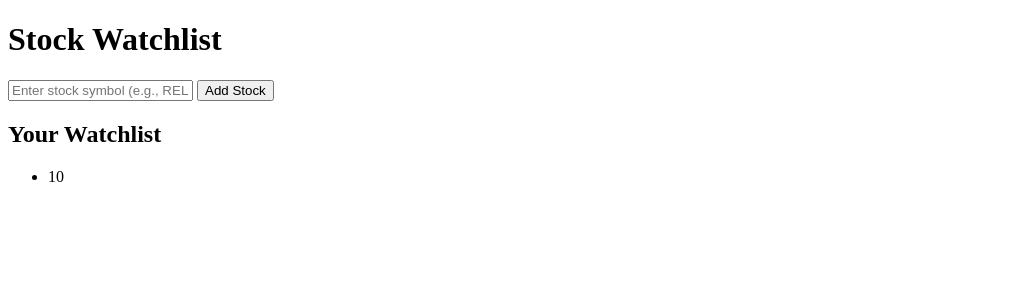
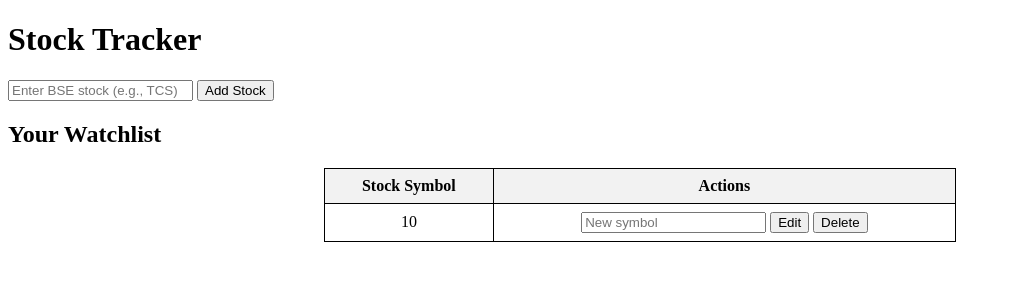
Before and after one commit to vnalt/stock_tracker, a Flask app: template templates/index.html in a window 1280 px wide. Shown: the top 300 px of the page, without its empty margins (0-1011 px from the left). Run offline with Flask 3, Linux system fonts and the light colour scheme; the template is opened without the code that fills it: most values are stand-ins (such as "Sample title", 1, 10 or a date in 2020).

Commit message:
Add watchlist CRUD and BSE autocomplete

```diff
--- a/app.py
+++ b/app.py
@@ -8,16 +8,20 @@ import os
 from dotenv import load_dotenv
 import time
 import threading
+import pandas as pd
 
 app = Flask(__name__)
 
-# Load environment variables (for email credentials)
+# Load environment variables
 load_dotenv()
-print("Loaded .env - EMAIL_ADDRESS:", os.getenv("EMAIL_ADDRESS"))  # Debug line
 EMAIL_ADDRESS = os.getenv("EMAIL_ADDRESS")
 EMAIL_PASSWORD = os.getenv("EMAIL_PASSWORD")
 
-# Watchlist stored in memory (simple for now)
+# Load BSE stock list (assumes Equity.csv is in the project folder)
+bse_stocks = pd.read_csv("Equity.csv")
+stock_dict = bse_stocks.set_index("Security Code").to_dict()["Security Name"]
+
+# Watchlist stored in memory (resets on restart)
 watchlist = []
 
 @app.route("/", methods=["GET", "POST"])
@@ -25,19 +29,55 @@ def home():
     global watchlist
     if request.method == "POST":
         stock_symbol = request.form.get("stock_symbol")
-        if stock_symbol and stock_symbol not in watchlist:
-            stock_symbol = stock_symbol.upper() + ".BO"  # Add .BO for BSE stocks
+        if stock_symbol and stock_symbol.upper() + ".BO" not in watchlist:
+            stock_symbol = stock_symbol.upper() + ".BO"
             watchlist.append(stock_symbol)
-            # Send confirmation email
             send_email(
                 subject="Stock Subscription Confirmation",
-                body=f"You have subscribed to updates for {stock_symbol}. You’ll receive notifications for price changes >5% or BSE announcements."
+                body=f"You have subscribed to updates for {stock_symbol}."
             )
     return render_template("index.html", watchlist=watchlist)
 
+@app.route("/edit", methods=["POST"])
+def edit_stock():
+    global watchlist
+    old_symbol = request.form.get("old_symbol")
+    new_symbol = request.form.get("new_symbol")
+    if old_symbol in watchlist and new_symbol:
+        new_symbol = new_symbol.upper() + ".BO"
+        if new_symbol not in watchlist:
+            watchlist[watchlist.index(old_symbol)] = new_symbol
+            send_email(
+                subject="Stock Updated",
+                body=f"Updated {old_symbol} to {new_symbol} in your watchlist."
+            )
+    return render_template("index.html", watchlist=watchlist)
+
+@app.route("/delete", methods=["POST"])
+def delete_stock():
+    global watchlist
+    symbol = request.form.get("symbol")
+    if symbol in watchlist:
+        watchlist.remove(symbol)
+        send_email(
+            subject="Stock Removed",
+            body=f"Removed {symbol} from your watchlist."
+        )
+    return render_template("index.html", watchlist=watchlist)
+
+@app.route("/autocomplete", methods=["GET"])
+def autocomplete():
+    query = request.args.get("q", "").upper()
+    suggestions = [
+        {"id": code, "name": name}
+        for code, name in stock_dict.items()
+        if query in str(code) or query in name.upper()
+    ][:10]  # Top 10 matches
+    return {"suggestions": suggestions}
+
 def get_stock_data(stock_symbol):
     stock = yf.Ticker(stock_symbol)
-    data = stock.history(period="2d")  # Get 2 days of data
+    data = stock.history(period="2d")
     if len(data) >= 2:
         prev_close = data["Close"].iloc[-2]
         current_price = data["Close"].iloc[-1]
@@ -48,34 +88,23 @@ def get_stock_data(stock_symbol):
 def get_bse_announcements(stock_symbol):
     url = "https://www.bseindia.com/data/xml/notices.xml"
     response = requests.get(url)
-    soup = BeautifulSoup(response.content, "lxml-xml")  # Use lxml-xml instead of "xml"
+    soup = BeautifulSoup(response.content, "lxml-xml")
     items = soup.find_all("item")
     for item in items:
         title = item.find("title").text
-        if stock_symbol.split(".")[0] in title:  # Check if stock is mentioned
+        if stock_symbol.split(".")[0] in title:
             return title
     return None
 
 def send_email(subject, body):
-    print(f"Attempting to send email: {subject}")
-    print(f"Using EMAIL_ADDRESS: {EMAIL_ADDRESS}")
-    print(f"Using EMAIL_PASSWORD: {EMAIL_PASSWORD}")
     msg = MIMEText(body)
     msg["Subject"] = subject
     msg["From"] = EMAIL_ADDRESS
     msg["To"] = EMAIL_ADDRESS
-
-    try:
-        with smtplib.SMTP("smtp.gmail.com", 587) as server:
-            print("Connecting to SMTP server...")
-            server.starttls()
-            print("Starting TLS...")
-            server.login(EMAIL_ADDRESS, EMAIL_PASSWORD)
-            print("Logged in successfully")
-            server.send_message(msg)
-            print("Email sent successfully")
-    except Exception as e:
-        print(f"Failed to send email: {e}")
+    with smtplib.SMTP("smtp.gmail.com", 587) as server:
+        server.starttls()
+        server.login(EMAIL_ADDRESS, EMAIL_PASSWORD)
+        server.send_message(msg)
 
 def monitor_stocks():
     while True:
@@ -87,16 +116,12 @@ def monitor_stocks():
             announcement = get_bse_announcements(stock)
             if announcement:
                 updates.append(f"{stock} Announcement: {announcement}")
-
         if updates:
             send_email("Stock Update - " + time.ctime(), "\n".join(updates))
-
-        time.sleep(300)  # Check every 5 minutes
+        time.sleep(300)  # Every 5 minutes
 
 if __name__ == "__main__":
-    # Start monitoring in a separate thread
     monitor_thread = threading.Thread(target=monitor_stocks)
     monitor_thread.daemon = True
     monitor_thread.start()
-    # Run the Flask app
     app.run(host="0.0.0.0", port=5000)
--- a/requirements.txt
+++ b/requirements.txt
@@ -4,3 +4,4 @@ requests
 beautifulsoup4
 python-dotenv
 lxml
+pandas
--- a/templates/index.html
+++ b/templates/index.html
@@ -2,18 +2,52 @@
 <html>
 <head>
     <title>Stock Tracker</title>
+    <style>
+        table { border-collapse: collapse; width: 50%; margin: 20px auto; }
+        th, td { border: 1px solid black; padding: 8px; text-align: center; }
+        th { background-color: #f2f2f2; }
+        .error { color: red; }
+    </style>
 </head>
 <body>
-    <h1>Stock Watchlist</h1>
-    <form method="POST">
-        <input type="text" name="stock_symbol" placeholder="Enter stock symbol (e.g., RELIANCE)">
-        <button type="submit">Add Stock</button>
+    <h1>Stock Tracker</h1>
+    <form method="POST" action="/">
+        <input type="text" id="stock_symbol" name="stock_symbol" placeholder="Enter BSE stock (e.g., TCS)" required>
+        <input type="submit" value="Add Stock">
     </form>
     <h2>Your Watchlist</h2>
-    <ul>
-        {% for stock in watchlist %}
-            <li>{{ stock }}</li>
-        {% endfor %}
-    </ul>
+    {% if watchlist %}
+        <table>
+            <tr><th>Stock Symbol</th><th>Actions</th></tr>
+            {% for stock in watchlist %}
+                <tr>
+                    <td>{{ stock }}</td>
+                    <td>
+                        <form method="POST" action="/edit" style="display:inline;">
+                            <input type="hidden" name="old_symbol" value="{{ stock }}">
+                            <input type="text" name="new_symbol" placeholder="New symbol">
+                            <input type="submit" value="Edit">
+                        </form>
+                        <form method="POST" action="/delete" style="display:inline;">
+                            <input type="hidden" name="symbol" value="{{ stock }}">
+                            <input type="submit" value="Delete" onclick="return confirm('Delete {{ stock }}?');">
+                        </form>
+                    </td>
+                </tr>
+            {% endfor %}
+        </table>
+    {% else %}
+        <p>No stocks in your watchlist yet.</p>
+    {% endif %}
+    <script>
+        const input = document.getElementById("stock_symbol");
+        input.addEventListener("input", async () => {
+            const query = input.value;
+            if (query.length < 2) return;
+            const response = await fetch(`/autocomplete?q=${query}`);
+            const data = await response.json();
+            console.log(data.suggestions);  // Logs to console; dropdown can be added later
+        });
+    </script>
 </body>
 </html>
```
Also changed, not shown: Equity.csv (added).
